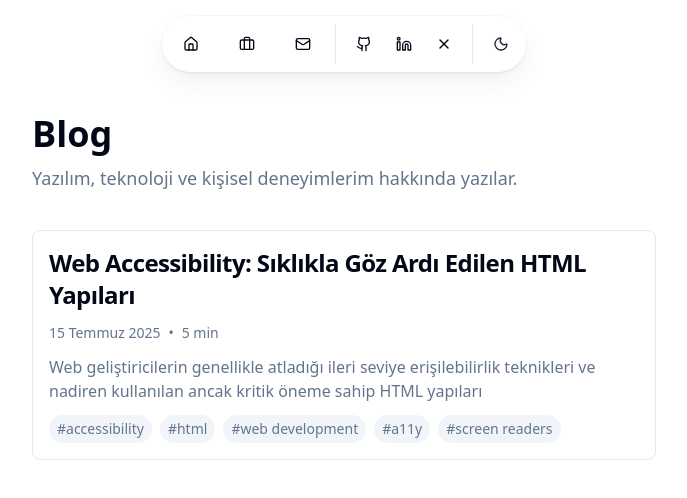
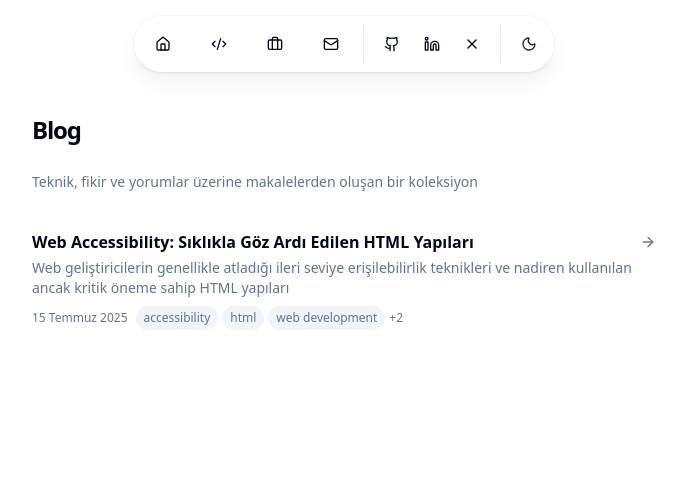
Before and after one commit to ahmetseha/ahmetseha.com, a Next.js app: page /blog in a window 1280 px wide. Shown: the top 498 px of the page, without its empty margins (296-983 px from the left). Built offline with nearby package versions, Linux system fonts and the light colour scheme.

Commit message:
Implement ProjectPage component with dynamic project listings and enhanced styling; update navbar to include a link to the new project section for improved navigation. Refactor blog page to enhance layout and presentation of blog posts.

```diff
--- a/src/app/blog/page.tsx
+++ b/src/app/blog/page.tsx
@@ -17,22 +17,80 @@ export default async function BlogPage() {
           <div className="space-y-2">
             <BlurFadeText
               text="Blog"
-              className="text-4xl font-bold"
+              className="text-2xl font-bold tracking-tighter font-sans mb-4"
               delay={BLUR_FADE_DELAY}
               yOffset={8}
             />
             <BlurFade delay={BLUR_FADE_DELAY * 2}>
-              <p className="text-lg text-muted-foreground">
-                Yazılım, teknoloji ve kişisel deneyimlerim hakkında yazılar.
+              <p className="text-sm text-muted-foreground">
+                Teknik, fikir ve yorumlar üzerine makalelerden oluşan bir koleksiyon
               </p>
             </BlurFade>
           </div>
         </BlurFade>
 
-        <div className="space-y-8">
+        <div className="space-y-6">
           {posts.map((post, index) => (
             <BlurFade key={post.slug} delay={BLUR_FADE_DELAY * (3 + index * 0.5)}>
-              <BlogCard post={post} />
+              <div className="flex items-start space-x-4 group">
+                <div className="flex-1">
+                  <div className="flex items-center justify-between">
+                    <a
+                      href={`/blog/${post.slug}`}
+                      className="font-semibold text-base group-hover:text-foreground transition-colors hover:underline"
+                    >
+                      {post.title}
+                    </a>
+                    <a
+                      href={`/blog/${post.slug}`}
+                      className="text-muted-foreground hover:text-foreground transition-colors"
+                    >
+                      <svg
+                        xmlns="http://www.w3.org/2000/svg"
+                        width="16"
+                        height="16"
+                        viewBox="0 0 24 24"
+                        fill="none"
+                        stroke="currentColor"
+                        strokeWidth="2"
+                        strokeLinecap="round"
+                        strokeLinejoin="round"
+                        className="lucide lucide-arrow-right"
+                      >
+                        <path d="M5 12h14" />
+                        <path d="m12 5 7 7-7 7" />
+                      </svg>
+                    </a>
+                  </div>
+                  <p className="text-sm text-muted-foreground mt-1">{post.description}</p>
+                  <div className="flex items-center space-x-2 mt-2">
+                    <span className="text-xs text-muted-foreground">
+                      {new Date(post.date).toLocaleDateString('tr-TR', {
+                        year: 'numeric',
+                        month: 'long',
+                        day: 'numeric',
+                      })}
+                    </span>
+                    {post.tags && post.tags.length > 0 && (
+                      <div className="flex items-center space-x-1">
+                        {post.tags.slice(0, 3).map((tag, tagIndex) => (
+                          <span
+                            key={tagIndex}
+                            className="inline-flex items-center px-2 py-1 rounded-full text-xs bg-muted text-muted-foreground"
+                          >
+                            {tag}
+                          </span>
+                        ))}
+                        {post.tags.length > 3 && (
+                          <span className="text-xs text-muted-foreground">
+                            +{post.tags.length - 3}
+                          </span>
+                        )}
+                      </div>
+                    )}
+                  </div>
+                </div>
+              </div>
             </BlurFade>
           ))}
         </div>
--- a/src/app/page.tsx
+++ b/src/app/page.tsx
@@ -59,55 +59,6 @@ export default function Page() {
           </div>
         </BlurFade>
       </section>
-      <section id="projects" className="space-y-6">
-        <BlurFade delay={BLUR_FADE_DELAY * 5}>
-          <h2 className="text-2xl font-bold tracking-tighter font-sans mb-4">Projects</h2>
-        </BlurFade>
-        <BlurFade delay={BLUR_FADE_DELAY * 6}>
-          <div className="space-y-6">
-            {projects.map((project, idx) => (
-              <div key={idx} className="flex items-start space-x-4 group">
-                <div className="flex-shrink-0 w-8 h-8 rounded-full bg-muted flex items-center justify-center">
-                  <span className="text-xs font-medium text-muted-foreground">
-                    {String(idx + 1).padStart(2, '0')}
-                  </span>
-                </div>
-                <div className="flex-1">
-                  <div className="flex items-center justify-between">
-                    <h3 className="font-semibold text-base group-hover:text-foreground transition-colors">
-                      {project.title}
-                    </h3>
-                    <a
-                      href={project.href}
-                      target="_blank"
-                      rel="noopener noreferrer"
-                      className="text-muted-foreground hover:text-foreground transition-colors"
-                    >
-                      <svg
-                        xmlns="http://www.w3.org/2000/svg"
-                        width="16"
-                        height="16"
-                        viewBox="0 0 24 24"
-                        fill="none"
-                        stroke="currentColor"
-                        strokeWidth="2"
-                        strokeLinecap="round"
-                        strokeLinejoin="round"
-                        className="lucide lucide-external-link"
-                      >
-                        <path d="M15 3h6v6" />
-                        <path d="M10 14 21 3" />
-                        <path d="M18 13v6a2 2 0 0 1-2 2H5a2 2 0 0 1-2-2V8a2 2 0 0 1 2-2h6" />
-                      </svg>
-                    </a>
-                  </div>
-                  <p className="text-sm text-muted-foreground mt-1">{project.description}</p>
-                </div>
-              </div>
-            ))}
-          </div>
-        </BlurFade>
-      </section>
     </main>
   );
 }
--- /dev/null
+++ b/src/app/project/page.tsx
@@ -0,0 +1,61 @@
+import BlurFade from '@/components/magicui/blur-fade';
+import BlurFadeText from '@/components/magicui/blur-fade-text';
+import projects from '@/components/projects';
+
+const BLUR_FADE_DELAY = 0.04;
+
+export default function ProjectPage() {
+  return (
+    <main className="flex flex-col min-h-[100dvh] space-y-10">
+      <section id="projects" className="space-y-6">
+        <BlurFade delay={BLUR_FADE_DELAY * 5}>
+          <h2 className="text-2xl font-bold tracking-tighter font-sans mb-4">Projects</h2>
+        </BlurFade>
+        <BlurFade delay={BLUR_FADE_DELAY * 6}>
+          <div className="space-y-6">
+            {projects.map((project, idx) => (
+              <div key={idx} className="flex items-start space-x-4 group">
+                <div className="flex-shrink-0 w-8 h-8 rounded-full bg-muted flex items-center justify-center">
+                  <span className="text-xs font-medium text-muted-foreground">
+                    {String(idx + 1).padStart(2, '0')}
+                  </span>
+                </div>
+                <div className="flex-1">
+                  <div className="flex items-center justify-between">
+                    <h3 className="font-semibold text-base group-hover:text-foreground transition-colors">
+                      {project.title}
+                    </h3>
+                    <a
+                      href={project.href}
+                      target="_blank"
+                      rel="noopener noreferrer"
+                      className="text-muted-foreground hover:text-foreground transition-colors"
+                    >
+                      <svg
+                        xmlns="http://www.w3.org/2000/svg"
+                        width="16"
+                        height="16"
+                        viewBox="0 0 24 24"
+                        fill="none"
+                        stroke="currentColor"
+                        strokeWidth="2"
+                        strokeLinecap="round"
+                        strokeLinejoin="round"
+                        className="lucide lucide-external-link"
+                      >
+                        <path d="M15 3h6v6" />
+                        <path d="M10 14 21 3" />
+                        <path d="M18 13v6a2 2 0 0 1-2 2H5a2 2 0 0 1-2-2V8a2 2 0 0 1 2-2h6" />
+                      </svg>
+                    </a>
+                  </div>
+                  <p className="text-sm text-muted-foreground mt-1">{project.description}</p>
+                </div>
+              </div>
+            ))}
+          </div>
+        </BlurFade>
+      </section>
+    </main>
+  );
+}
--- a/src/components/projects.tsx
+++ b/src/components/projects.tsx
@@ -5,7 +5,7 @@ const projects = [
     dates: 'Jan 2024 - Feb 2024',
     href: 'https://story-craft-drab.vercel.app/',
     description:
-      'Modern web teknolojileri ile geliştirilmiş, yapay zeka destekli Türkçe hikaye oluşturucu uygulaması.',
+      'AI-powered Turkish story generator application built with modern web technologies.',
     tags: [
       'React 19',
       'TypeScript',
@@ -61,7 +61,7 @@ const projects = [
     dates: 'June 2023 - Present',
     href: 'https://tr-slugify-site.vercel.app/',
     description:
-      "Türkçe özel karakterleri doğru çeviren ve URL için slug'lar oluşturan npm paketi.",
+      'NPM package that correctly converts Turkish special characters and creates slugs for URLs.',
     tags: ['TypeScript', 'npm'],
     links: [
       {
@@ -106,7 +106,7 @@ const projects = [
     dates: 'April 2023 - September 2023',
     href: 'https://github.com/ahmetseha/path-way-app',
     description:
-      "PathWay, backpacker'lar ve seyahat tutkunları için geliştirilmiş offline çalışabilen seyahat planlama uygulamasıdır. İnternet bağlantısı olmadan da haritaları kullanabilir, gezilerinizi planlayabilir ve rotalarınızı yönetebilirsiniz.",
+      'PathWay is a travel planning application developed for backpackers and travel enthusiasts that works offline. You can use maps, plan your trips, and manage your routes without an internet connection.',
     tags: [
       'React Native',
       'Expo',
--- a/src/components/shared/navbar.tsx
+++ b/src/components/shared/navbar.tsx
@@ -38,6 +38,7 @@ const DATA = {
   navbar: [
     { href: '/', icon: HomeIcon, label: 'Home' },
     /*  { href: "/about", icon: UserIcon, label: "About" }, */
+    { href: '/project', icon: CodeXmlIcon, label: 'Project' },
     { href: '/work', icon: BriefcaseIcon, label: 'Work' },
     { href: '/blog', icon: MailIcon, label: 'Blog' },
   ],
```
